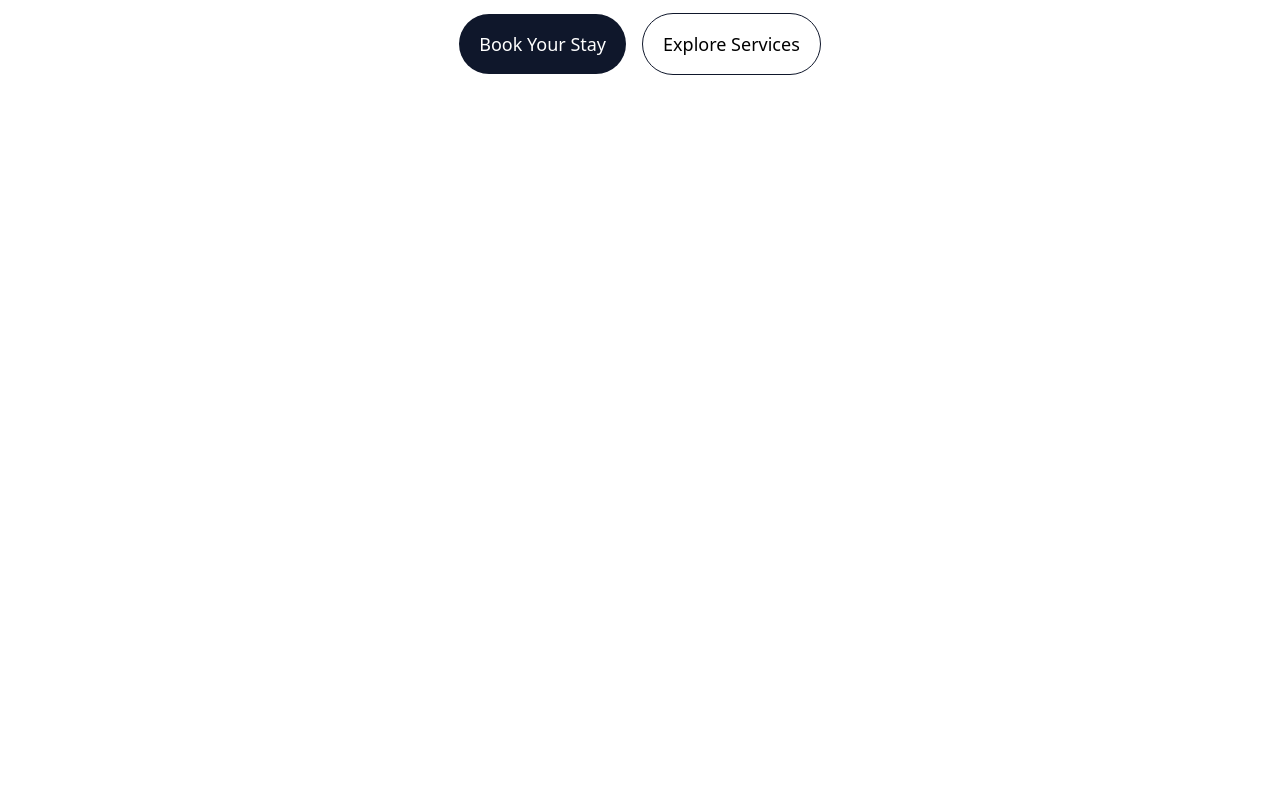
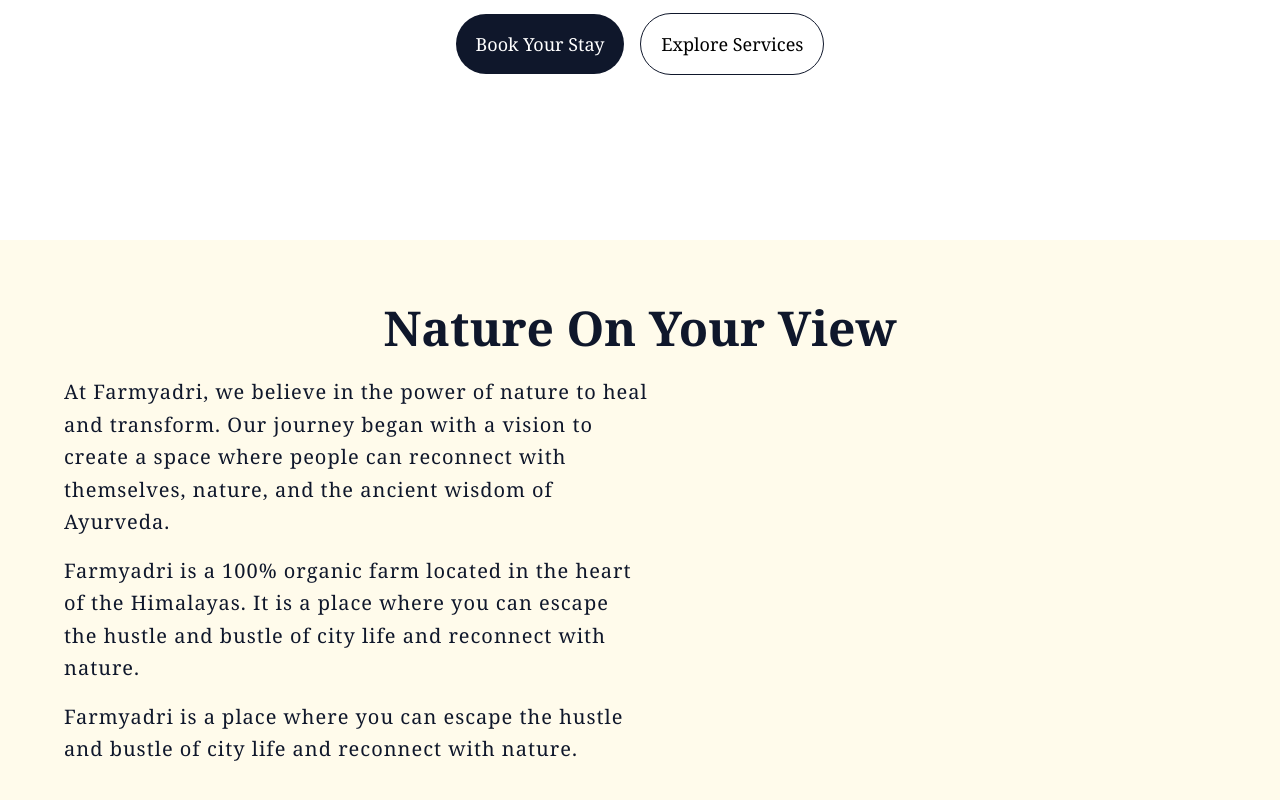
Before and after one commit to RikenMor001/Farmyadri, a React (Vite) app: page / in a window 1280 px wide. Shown: the part 560-1360 px from the top of the page. Before the commit the page ends 800 px from the top, so only its background shows below. Built offline with nearby package versions, Linux system fonts and the light colour scheme.

Commit message:
Update LandingPage.jsx

```diff
--- a/src/components/LandingPage.jsx
+++ b/src/components/LandingPage.jsx
@@ -1,7 +1,9 @@
 import { motion } from "framer-motion"
 
 export default function LandingPage(){
-    return <div className="flex flex-col justify-center items-center h-screen">
+    return <div>
+        {/* Hero Section */}
+        <section className="flex flex-col justify-center items-center h-screen font-serif">
             <motion.div className="text-8xl font-semibold text-center tracking-wider text-slate-900"
             initial={{ opacity: 0, y: 100 }}
             animate={{ opacity: 1, y: 0 }}
@@ -20,5 +22,27 @@ export default function LandingPage(){
                 Explore Services
             </button>
             </div>
+        </section>
+
+        {/* Story Section */}
+        <section className="bg-amber-50 py-8">
+            <div className="container mx-auto px-4 py-8">
+                <div className="flex flex-col items-center justify-center">
+                    <h2 className="text-5xl font-bold text-center text-slate-900 mb-6 font-serif">Nature On Your View</h2>
+                    <div className="flex items-start gap-8">
+                        <div className="text-xl text-left tracking-wider text-slate-900 font-serif flex-1 pl-12 leading-relaxed space-y-4">
+                            <p>At Farmyadri, we believe in the power of nature to heal and transform. Our journey began with a vision to create a space where people can reconnect with themselves, nature, and the ancient wisdom of Ayurveda.</p>
+
+                            <p>Farmyadri is a 100% organic farm located in the heart of the Himalayas. It is a place where you can escape the hustle and bustle of city life and reconnect with nature.</p>
+
+                            <p>Farmyadri is a place where you can escape the hustle and bustle of city life and reconnect with nature.</p>
+                        </div>
+                        <div className="flex-1">
+                            {/* Image placeholder - you can add your image here */}
+                        </div>
+                    </div>
+                </div>
+            </div>
+        </section>
     </div>
 }
```
Lines whose indentation alone changed are shown as unchanged.
